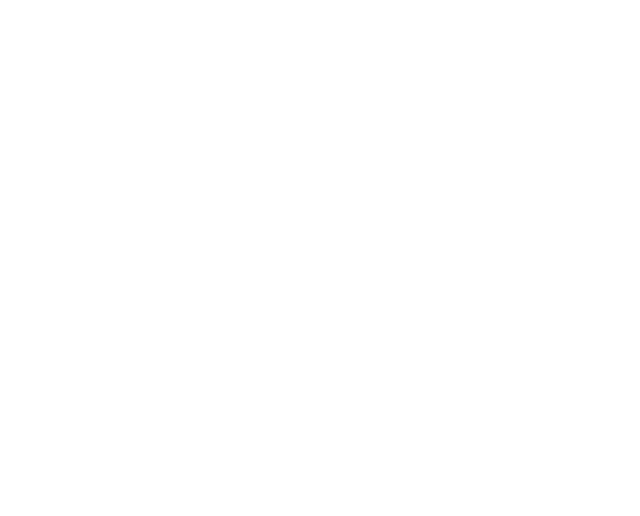
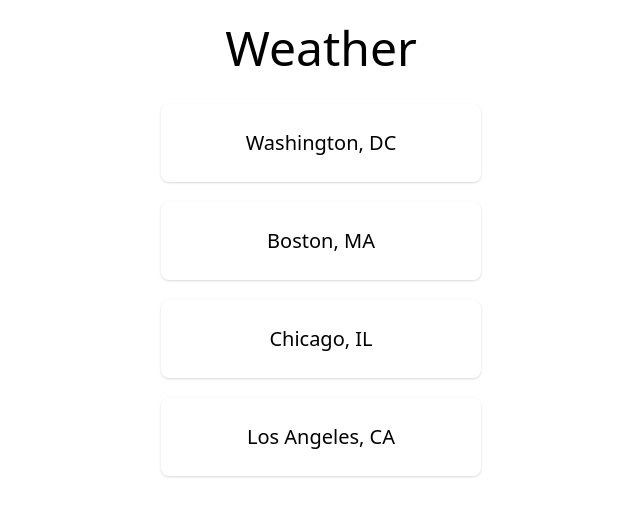
Before and after one commit to kungpaogao/website-vue, a Vue app: page /citylist in a window 1280 px wide. Shown: the top 516 px of the page, without its empty margins (319-959 px from the left). Built offline with nearby package versions, Linux system fonts and the light colour scheme.

Commit message:
Weather demo

```diff
--- /dev/null
+++ b/src/components/CityPanel.vue
@@ -0,0 +1,18 @@
+<template>
+  <div>
+    <router-link :to="'/city/' + cityId">
+      <div class="bg-white rounded-lg p-6 shadow">
+        <h2 class="text-xl">{{ cityName }}</h2>
+      </div>
+    </router-link>
+  </div>
+</template>
+
+<script>
+export default {
+  name: "CityPanel",
+  props: ["cityName", "cityId"],
+};
+</script>
+
+<style scoped></style>
--- /dev/null
+++ b/src/components/WeatherPanel.vue
@@ -0,0 +1,15 @@
+<template>
+  <div class="bg-white rounded-lg p-6 shadow">
+    <h1>Today</h1>
+    <h2>Partly Cloudy</h2>
+    <h3>Low: xx, High: xx</h3>
+  </div>
+</template>
+
+<script>
+export default {
+  name: "WeatherPanel",
+};
+</script>
+
+<style></style>
--- a/src/router.js
+++ b/src/router.js
@@ -11,12 +11,22 @@ export default new Router({
     {
       path: "/",
       name: "home",
-      component: Home
+      component: Home,
     },
     {
       path: "/colors",
       name: "colors",
-      component: () => import("./views/Colors.vue")
-    }
-  ]
+      component: () => import("./views/Colors.vue"),
+    },
+    {
+      path: "/citylist",
+      name: "citylist",
+      component: () => import("./views/CityList.vue"),
+    },
+    {
+      path: "/city/:id",
+      name: "city",
+      component: () => import("./views/Weather.vue"),
+    },
+  ],
 });
--- /dev/null
+++ b/src/views/CityList.vue
@@ -0,0 +1,35 @@
+<template>
+  <div class="max-w-xs my-auto mx-auto">
+    <h1 class="text-center text-5xl">Weather</h1>
+    <CityPanel
+      class="text-center mt-5"
+      v-for="city in cities"
+      :key="city.name"
+      :city-name="city.name"
+      :city-id="city.woeid"
+    ></CityPanel>
+  </div>
+</template>
+
+<script>
+import CityPanel from "@/components/CityPanel.vue";
+
+export default {
+  name: "CityList",
+  components: {
+    CityPanel,
+  },
+  data: function() {
+    return {
+      cities: [
+        { name: "Washington, DC", woeid: "2514815" },
+        { name: "Boston, MA", woeid: "2367105" },
+        { name: "Chicago, IL", woeid: "2367105" },
+        { name: "Los Angeles, CA", woeid: "2442047" },
+      ],
+    };
+  },
+};
+</script>
+
+<style scoped></style>
--- /dev/null
+++ b/src/views/Weather.vue
@@ -0,0 +1,22 @@
+<template>
+  <div class="max-w-xs my-auto mx-auto">
+    <h1 class="text-5xl text-center">Location</h1>
+    <weather-panel></weather-panel>
+  </div>
+</template>
+
+<script>
+import WeatherPanel from "@/components/WeatherPanel.vue";
+
+export default {
+  name: "Weather",
+  components: {
+    WeatherPanel,
+  },
+  data: function() {
+    return {};
+  },
+};
+</script>
+
+<style scoped></style>
```
